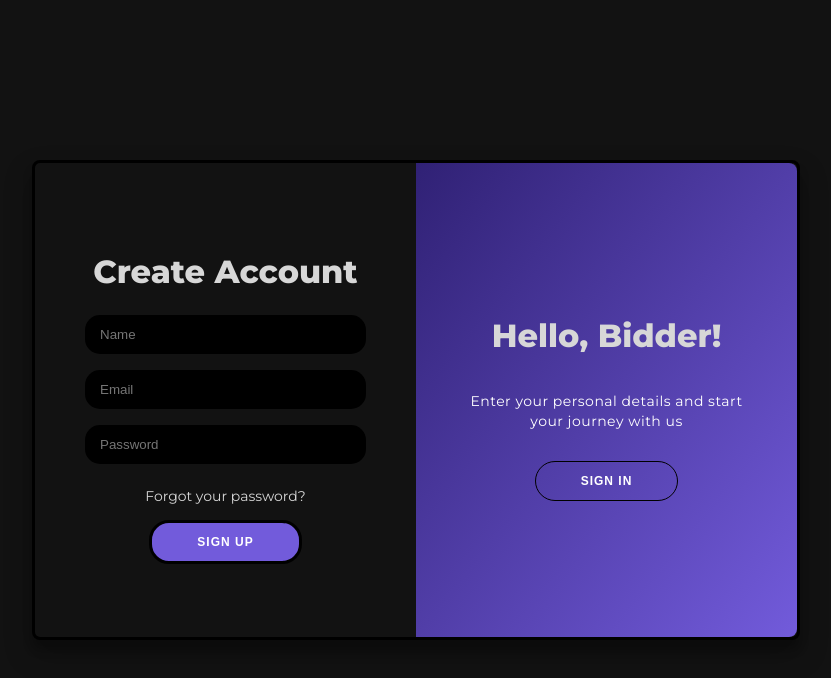
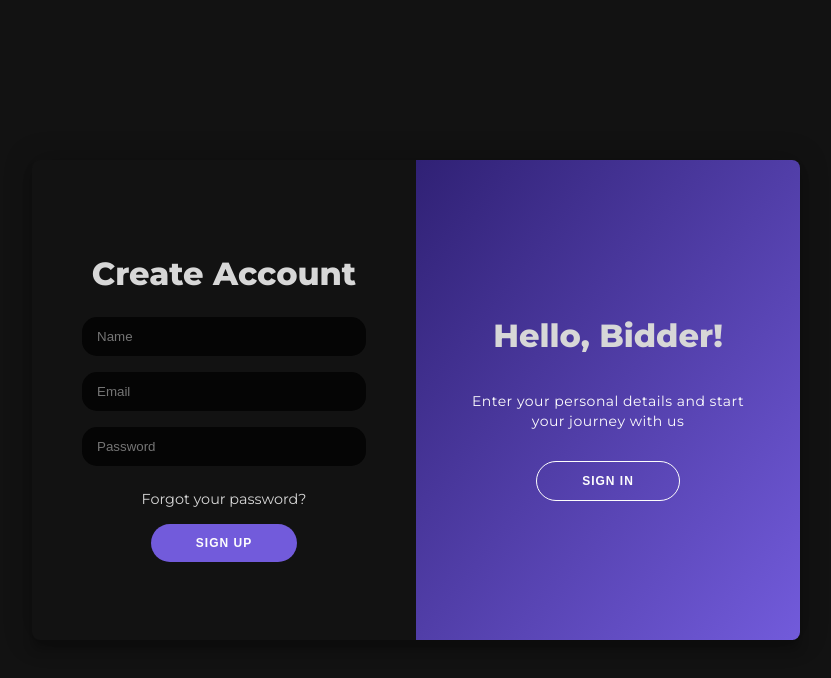
Before and after one commit to dhzdhd/bidwave, a SvelteKit app in the folder frontend/: page /auth in a window 1280 px wide. Shown: the top 678 px of the page, without its empty margins (224-1055 px from the left). Built offline with nearby package versions, Linux system fonts and the light colour scheme; no server answers.

Commit message:
Add sass variables

```diff
--- a/frontend/src/routes/+page.svelte
+++ /dev/null
@@ -1,2 +0,0 @@
-<h1>Welcome to SvelteKit</h1>
-<p>Visit <a href="https://kit.svelte.dev">kit.svelte.dev</a> to read the documentation</p>
--- a/frontend/src/routes/auth/+page.svelte
+++ b/frontend/src/routes/auth/+page.svelte
@@ -70,8 +70,10 @@
 </div>
 
 <style lang="sass">
+	@import '../../vars'
+
 	.body
-		background: rgb(18, 18, 18)
+		background: $primary
 		display: flex
 		justify-content: center
 		align-items: center
@@ -90,7 +92,7 @@
 			border-radius: 1rem
 
 	h1
-		color: #d7d7d7
+		color: $text
 		font-weight: bold
 		margin: 1rem 0rem
 
@@ -103,34 +105,26 @@
 
 	span
 		font-size: 12px
-		color: #d7d7d7
-
-	a
-		color: white
-		font-size: 14px
-		text-decoration: none
-		margin: 15px 0
-		background-color: rgb(18, 18, 18)
+		color: $text
 
 	.forgpass
-		color: #d7d7d7
-		font-size: 14px
+		color: $text
+		font-size: 0.9rem
 		text-decoration: none
-		margin: 15px 0
+		margin: 1rem 0
 		background-color: transparent
 
 	button
 		border-radius: 20px
-		background-color: #725bdb
-		color: #ffffff
+		background-color: $accent
+		color: $inverted
 		font-size: 12px
 		font-weight: bold
 		padding: 12px 45px
 		letter-spacing: 1px
 		text-transform: uppercase
 		transition: transform 80ms ease-in
-		border: solid
-		border-color: black
+		border: none
 		cursor: pointer
 
 		&:active
@@ -141,10 +135,10 @@
 
 	button.ghost
 		background-color: transparent
-		border-width: 1px
+		border: solid 1px
 
 	form
-		background-color: #121212
+		background-color: $primary
 		display: flex
 		align-items: center
 		justify-content: center
@@ -154,7 +148,7 @@
 		text-align: center
 
 	input
-		background-color: rgb(0, 0, 0)
+		background-color: $secondary
 		padding: 12px 15px
 		margin: 8px 0
 		width: 100%
@@ -163,16 +157,12 @@
 		color: white
 
 	.container
-		background-color: #121212
+		background-color: $primary
 		border-radius: 0.5rem
-		box-shadow: 0 14px 28px rgba(0, 0, 0, 0.25), 0 10px 10px rgba(0, 0, 0, 0.22)
+		box-shadow: 0 0 28px rgba(0, 0, 0, 0.25), 0 10px 10px rgba(0, 0, 0, 0.22)
 		position: relative
-		display: flex
-		flex-direction: row
 		width: 48rem
 		min-height: 30rem
-		border-color: #725bdb
-		border: solid
 
 	.form-container
 		position: absolute
@@ -194,8 +184,8 @@
 		position: absolute
 		width: 50%
 		height: 100%
-		background: linear-gradient(to bottom right, #302175, #725bdb)
-		color: #ffffff
+		background: linear-gradient(to bottom right, $darker-accent, $accent)
+		color: $inverted
 		display: flex
 		align-items: center
 		justify-content: center
--- /dev/null
+++ b/frontend/src/vars.sass
@@ -0,0 +1,6 @@
+$primary: #121212
+$secondary: #050505
+$accent: #725bdb
+$darker-accent: #302175
+$inverted: #fdfdfd
+$text: #d7d7d7
```
